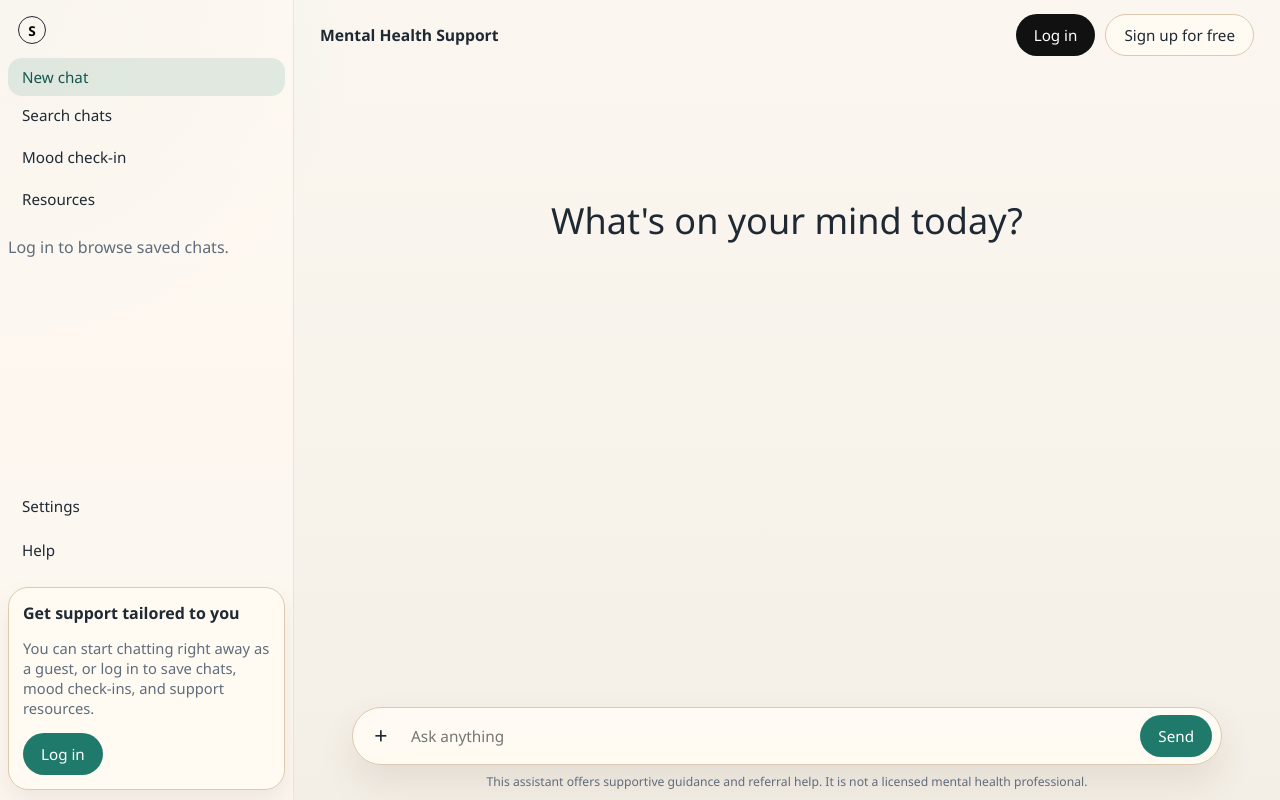
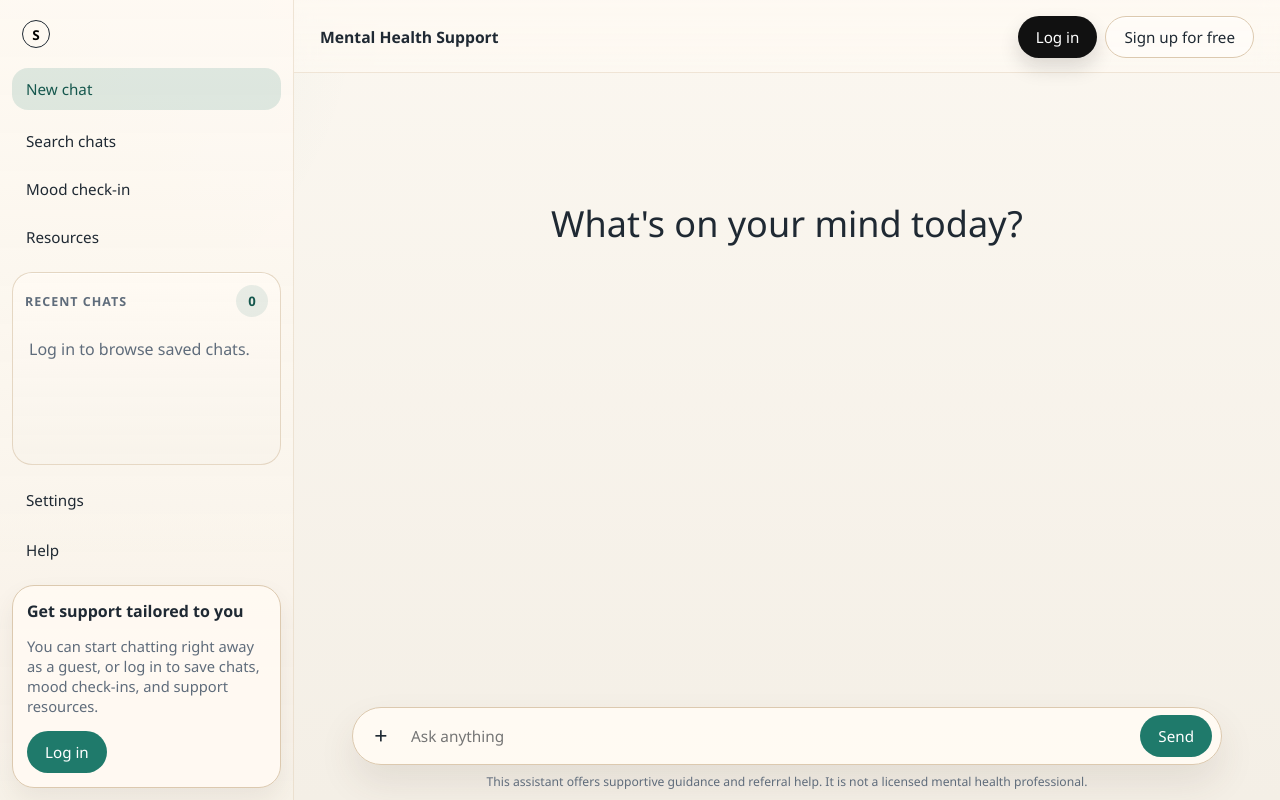
Before and after one commit to nomfundo3/Mental_health_system, a Django app: page / in a window 1280 px wide. Run offline with Django 5.2, Linux system fonts and the light colour scheme; parts of the project's set-up code (start-up, migrations or seed data) failed here and were passed over.

Commit message:
Add my school project changes

```diff
--- a/mental_health_chatbot/backend/static/css/home.css
+++ b/mental_health_chatbot/backend/static/css/home.css
@@ -41,17 +41,18 @@ select {
 
 .sidebar {
     border-right: 1px solid rgba(220, 201, 175, 0.45);
-    background: rgba(255, 250, 243, 0.72);
-    padding: 8px 8px 10px;
+    background:
+        linear-gradient(180deg, rgba(255, 250, 243, 0.94) 0%, rgba(248, 242, 233, 0.86) 100%);
+    padding: 14px 12px 12px;
     display: flex;
     flex-direction: column;
-    gap: 10px;
+    gap: 14px;
     min-height: 0;
     overflow: hidden;
 }
 
 .logo-row {
-    padding: 8px 10px 14px;
+    padding: 6px 10px 10px;
 }
 
 .logo-button {
@@ -77,28 +78,29 @@ select {
     border: none;
     background: transparent;
     text-align: left;
-    padding: 9px 14px;
-    border-radius: 14px;
+    padding: 11px 14px;
+    border-radius: 16px;
     color: var(--ink);
     cursor: pointer;
     font-size: 0.95rem;
+    transition: background-color 160ms ease, color 160ms ease, transform 160ms ease;
 }
 
 .primary-nav,
 .nav-button:hover,
 .session-item:hover {
-    background: rgba(31, 41, 51, 0.06);
+    background: rgba(31, 41, 51, 0.065);
 }
 
 .active-nav {
-    background: rgba(31, 122, 107, 0.12);
+    background: rgba(31, 122, 107, 0.14);
     color: var(--accent-dark);
 }
 
 .sidebar-nav,
 .session-list {
     display: grid;
-    gap: 4px;
+    gap: 6px;
 }
 
 .sidebar-top,
@@ -111,6 +113,7 @@ select {
     flex: 1;
     flex-direction: column;
     overflow: hidden;
+    gap: 10px;
 }
 
 .sidebar-history {
@@ -118,14 +121,12 @@ select {
     flex: 1;
     flex-direction: column;
     min-height: 0;
-    margin-top: 10px;
-    gap: 8px;
-    justify-content: flex-end;
+    margin-top: 4px;
 }
 
 .sidebar-bottom {
     display: grid;
-    gap: 6px;
+    gap: 8px;
     flex-shrink: 0;
 }
 
@@ -153,6 +154,55 @@ select {
     min-height: 0;
     overflow-y: auto;
     padding-right: 4px;
+}
+
+.sidebar-history-card {
+    display: grid;
+    grid-template-rows: auto auto minmax(0, 1fr);
+    gap: 10px;
+    min-height: 0;
+    height: 100%;
+    padding: 12px;
+    border-radius: 20px;
+    border: 1px solid rgba(220, 201, 175, 0.7);
+    background:
+        linear-gradient(180deg, rgba(255, 250, 243, 0.98), rgba(248, 243, 235, 0.94));
+    box-shadow: inset 0 1px 0 rgba(255, 255, 255, 0.55);
+}
+
+.sidebar-history-header {
+    display: flex;
+    align-items: center;
+    justify-content: space-between;
+    gap: 12px;
+}
+
+.sidebar-history-label {
+    margin: 0;
+    font-size: 0.78rem;
+    font-weight: 700;
+    letter-spacing: 0.08em;
+    text-transform: uppercase;
+    color: var(--muted);
+}
+
+.sidebar-history-count {
+    display: inline-flex;
+    align-items: center;
+    justify-content: center;
+    min-width: 32px;
+    min-height: 32px;
+    padding: 0 10px;
+    border-radius: 999px;
+    background: rgba(31, 122, 107, 0.1);
+    color: var(--accent-dark);
+    font-size: 0.82rem;
+    font-weight: 700;
+}
+
+.history-session-list {
+    gap: 2px;
+    padding-right: 0;
 }
 
 .session-search-label {
@@ -186,8 +236,8 @@ select {
 }
 
 .promo-card {
-    margin-top: 12px;
-    border-radius: 20px;
+    margin-top: 6px;
+    border-radius: 22px;
     padding: 14px;
 }
 
@@ -240,6 +291,7 @@ select {
 .dark-button {
     background: #111111;
     color: white;
+    box-shadow: 0 10px 20px rgba(17, 17, 17, 0.14);
 }
 
 .light-button,
@@ -247,6 +299,7 @@ select {
     background: rgba(255, 250, 243, 0.96);
     color: var(--ink);
     border: 1px solid var(--line);
+    box-shadow: inset 0 1px 0 rgba(255, 255, 255, 0.75);
 }
 
 .promo-secondary {
@@ -264,8 +317,12 @@ select {
     display: flex;
     justify-content: space-between;
     align-items: center;
-    padding: 14px 26px;
+    padding: 16px 26px 14px;
     gap: 16px;
+    border-bottom: 1px solid rgba(220, 201, 175, 0.42);
+    background:
+        linear-gradient(180deg, rgba(255, 250, 243, 0.78), rgba(255, 250, 243, 0.54));
+    backdrop-filter: blur(10px);
 }
 
 .model-name {
@@ -275,7 +332,7 @@ select {
 
 .topbar-actions {
     display: flex;
-    gap: 10px;
+    gap: 8px;
     align-items: center;
 }
 
@@ -286,16 +343,49 @@ select {
     justify-content: flex-end;
 }
 
+#user-actions {
+    padding: 6px;
+    border-radius: 999px;
+    background: rgba(255, 250, 243, 0.76);
+    border: 1px solid rgba(220, 201, 175, 0.78);
+    box-shadow: 0 10px 24px rgba(74, 60, 45, 0.08);
+}
+
 .user-pill {
     display: inline-flex;
     align-items: center;
     min-height: 42px;
-    padding: 0 14px;
+    padding: 0 16px;
     border-radius: 999px;
-    background: rgba(31, 122, 107, 0.1);
+    background: linear-gradient(180deg, rgba(221, 236, 231, 0.98), rgba(233, 242, 238, 0.96));
     color: var(--accent-dark);
-    font-size: 0.92rem;
+    font-size: 0.9rem;
     font-weight: 700;
+    border: 1px solid rgba(31, 122, 107, 0.08);
+    letter-spacing: 0.01em;
+}
+
+#user-actions .auth-button {
+    min-height: 40px;
+    padding: 0 20px;
+}
+
+#user-actions .light-button:hover,
+#user-actions .dark-button:hover,
+#guest-actions .auth-button:hover {
+    transform: translateY(-1px);
+}
+
+#user-actions .light-button {
+    background: rgba(255, 252, 248, 0.98);
+}
+
+#user-actions .dark-button {
+    background: linear-gradient(180deg, #171717, #0d0d0d);
+}
+
+#guest-actions .light-button {
+    background: rgba(255, 252, 248, 0.92);
 }
 
 .center-stage {
@@ -725,6 +858,8 @@ select {
 
 .empty-state {
     color: var(--muted);
+    padding: 10px 4px 4px;
+    line-height: 1.5;
 }
 
 .reduce-motion * {
--- a/mental_health_chatbot/backend/static/js/home.js
+++ b/mental_health_chatbot/backend/static/js/home.js
@@ -28,6 +28,7 @@ const chatTitle = document.getElementById("chat-title");
 const topbarUserLabel = document.getElementById("topbar-user-label");
 
 const factSessionCount = document.getElementById("fact-session-count");
+const factSessionCountDrawer = document.getElementById("fact-session-count-drawer");
 const factResourceCount = document.getElementById("fact-resource-count");
 const factFlaggedCount = document.getElementById("fact-flagged-count");
 const flaggedStatCard = document.getElementById("flagged-stat-card");
@@ -120,6 +121,16 @@ function setChatStatus(message = "", isError = false) {
     chatStatus.textContent = message;
     chatStatus.classList.toggle("hidden", !message);
     chatStatus.classList.toggle("error-text", Boolean(message && isError));
+}
+
+function setHistoryStatus(message = "", isError = false) {
+    if (!historyStatus) {
+        return;
+    }
+
+    historyStatus.textContent = message;
+    historyStatus.classList.toggle("hidden", !message);
+    historyStatus.classList.toggle("error-text", Boolean(message && isError));
 }
 
 function updateGuestChatStatus() {
@@ -445,6 +456,9 @@ function renderHistorySessions(sessions = []) {
     if (factSessionCount) {
         factSessionCount.textContent = safeSessions.length;
     }
+    if (factSessionCountDrawer) {
+        factSessionCountDrawer.textContent = safeSessions.length;
+    }
 
     if (!safeSessions.length) {
         if (!currentUser) {
@@ -484,16 +498,12 @@ function renderSearchSessions(sessions = []) {
 
 async function loadHistorySessions() {
     if (!currentUser) {
-        if (historyStatus) {
-            historyStatus.textContent = "Log in to browse saved chats.";
-        }
+        setHistoryStatus("");
         renderHistorySessions([]);
         return;
     }
 
-    if (historyStatus) {
-        historyStatus.textContent = "Loading chats...";
-    }
+    setHistoryStatus("Loading chats...");
 
     try {
         const response = await fetch("/api/chat/sessions/", {
@@ -505,15 +515,11 @@ async function loadHistorySessions() {
         }
 
         const sessions = await response.json();
-        if (historyStatus) {
-            historyStatus.textContent = sessions.length ? "" : "No saved chats yet.";
-        }
+        setHistoryStatus("");
         renderHistorySessions(sessions);
     } catch (error) {
         console.error("Load history error:", error);
-        if (historyStatus) {
-            historyStatus.textContent = "Could not load chats yet.";
-        }
+        setHistoryStatus("Could not load chats yet.", true);
     }
 }
 
@@ -1070,7 +1076,7 @@ function handleSessionListClick(listElement, shouldCloseSearch = false) {
                     searchStatus.textContent = "Opening saved chat...";
                 }
             } else if (historyStatus) {
-                historyStatus.textContent = "Opening saved chat...";
+                setHistoryStatus("Opening saved chat...");
             }
 
             const response = await fetch(`/api/chat/sessions/${sessionId}/`, {
@@ -1087,7 +1093,7 @@ function handleSessionListClick(listElement, shouldCloseSearch = false) {
                     searchStatus.textContent = "";
                 }
             } else if (historyStatus) {
-                historyStatus.textContent = "";
+                setHistoryStatus("");
             }
             setSessionSummary(session);
             renderTranscript(Array.isArray(session.messages) ? session.messages : []);
@@ -1104,7 +1110,7 @@ function handleSessionListClick(listElement, shouldCloseSearch = false) {
                     searchStatus.textContent = message;
                 }
             } else if (historyStatus) {
-                historyStatus.textContent = message;
+                setHistoryStatus(message, true);
             }
         }
     });
--- a/mental_health_chatbot/backend/templates/home.html
+++ b/mental_health_chatbot/backend/templates/home.html
@@ -27,9 +27,15 @@
                 </nav>
 
                 <div class="sidebar-history">
-                    <div id="history-status" class="status-text"></div>
-                    <div id="history-session-list" class="session-list empty-state">
-                        Log in to browse saved chats.
+                    <div class="sidebar-history-card">
+                        <div class="sidebar-history-header">
+                            <p class="sidebar-history-label">Recent chats</p>
+                            <span class="sidebar-history-count" id="fact-session-count">0</span>
+                        </div>
+                        <div id="history-status" class="status-text hidden"></div>
+                        <div id="history-session-list" class="session-list history-session-list empty-state">
+                            Log in to browse saved chats.
+                        </div>
                     </div>
                 </div>
             </div>
@@ -171,15 +177,15 @@
                 <section class="info-card">
                     <p class="section-label">Session summary</p>
                     <div class="mini-stats">
-                        <div>
+                        <div class="mini-stat-card">
                             <span>Sessions</span>
-                            <strong id="fact-session-count">0</strong>
+                            <strong id="fact-session-count-drawer">0</strong>
                         </div>
-                        <div>
+                        <div class="mini-stat-card">
                             <span>Resources</span>
                             <strong id="fact-resource-count">0</strong>
                         </div>
-                        <div id="flagged-stat-card" class="hidden">
+                        <div id="flagged-stat-card" class="mini-stat-card hidden">
                             <span>Flagged</span>
                             <strong id="fact-flagged-count">0</strong>
                         </div>
```
Also changed, not shown: other parts of mental_health_chatbot/backend/static/css/home.css (+54 -10 lines), mental_health_chatbot/backend/config/settings.py (+37 -21 lines).
